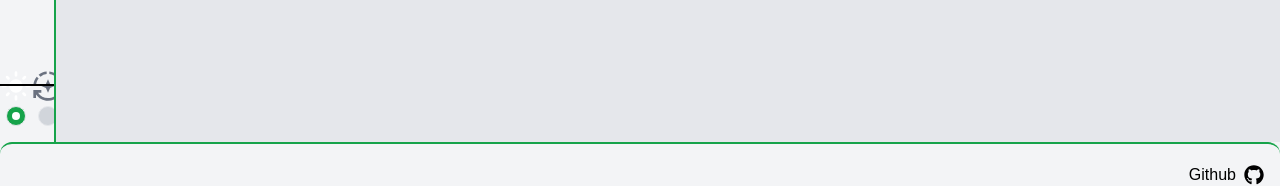
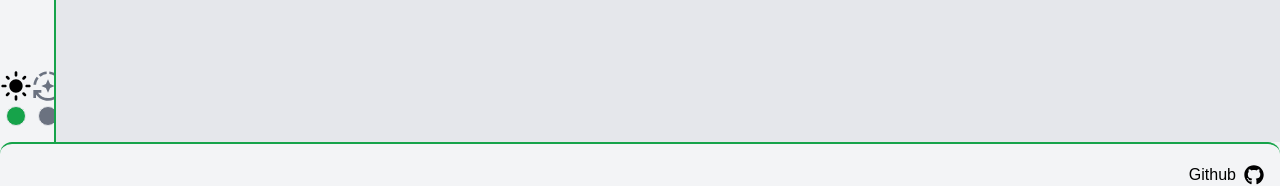
Before and after one commit to B00TT3R/convertio, a Next.js app: page / in a window 1280 px wide. Shown: the part 562-748 px from the top of the page. Built offline with nearby package versions, Linux system fonts and the light colour scheme.

Commit message:
multiplos modos

```diff
--- a/src/app/LayoutComponents/Sidebar.tsx
+++ b/src/app/LayoutComponents/Sidebar.tsx
@@ -33,7 +33,12 @@ const Sidebar = () => {
           <span>{isOpen ? "Toggle" : "..."}</span>
         </Button>
       </header>
-      <footer className="mt-auto py-4">
+      <footer
+        className={classNames(
+          "mt-auto py-4",
+          "[--textColor:black] dark:[--textColor:white]",
+        )}
+      >
         <RadioGroup
           value={selected}
           onChange={setSelected}
@@ -46,11 +51,11 @@ const Sidebar = () => {
               className={classNames(
                 "flex flex-col-reverse justify-center items-center gap-1 relative",
                 "after:w-8 after:h-0.5 after:absolute",
-                "after:bg-black dark:after:bg-white",
+                "after:[--textColor]",
                 "after:left-full after:top-1/4 last:after:hidden",
 
                 "before:w-8 before:h-0.5 before:absolute",
-                "before:bg-black dark:before:bg-white",
+                "before:[--textColor]",
                 "before:right-full before:top-1/4 first:before:hidden",
               )}
             >
@@ -58,13 +63,11 @@ const Sidebar = () => {
                 value={plan}
                 className={classNames(
                   "group peer flex size-5 items-center justify-center rounded-full border",
-                  "dark:bg-white bg-gray-300",
+                  "dark:bg-white bg-gray-500",
                   "data-[checked]:bg-green-600",
                 )}
-              >
-                <span className="invisible size-2 rounded-full bg-white group-data-[checked]:visible" />
-              </Radio>
-              <Label className="text-gray-500 peer-data-[checked]:text-white">
+              ></Radio>
+              <Label className="text-gray-500 peer-data-[checked]:text-[--textColor]">
                 {plan.icon}
               </Label>
             </Field>
```
